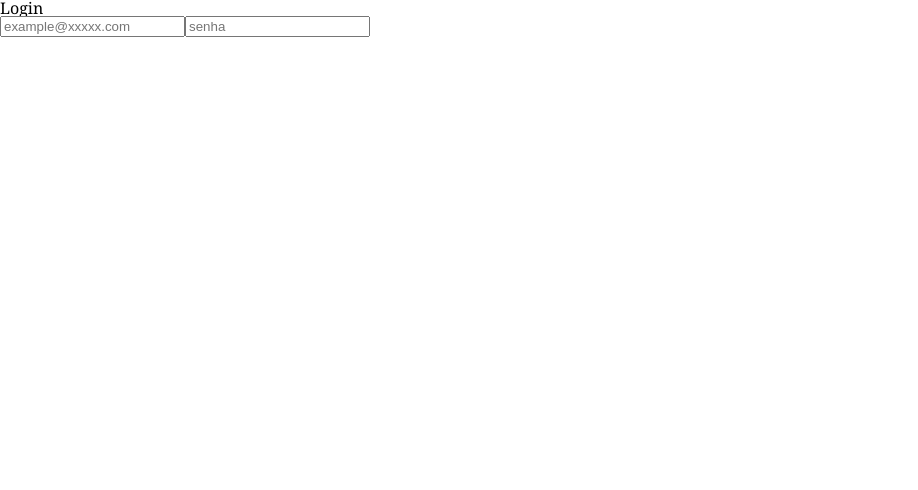
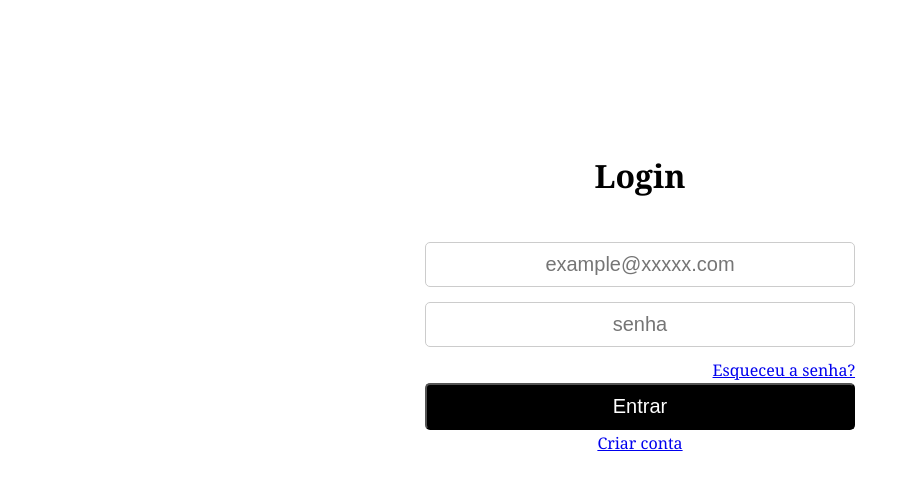
Before and after one commit to SamuelRocha91/front_cloud_foot, a Vue app in the folder cloudFire/: page /login in a window 1280 px wide. Shown: the top 490 px of the page, without its empty margins (0-918 px from the left). Built offline with nearby package versions, Linux system fonts and the light colour scheme.

Commit message:
feat: implementa estilização inicial da página de login

```diff
--- a/cloudFire/src/views/LoginView.vue
+++ b/cloudFire/src/views/LoginView.vue
@@ -1,7 +1,110 @@
+<script setup lang="ts">
+import { RouterLink } from 'vue-router';
+
+</script>
+
 <template>
-    <div>
-        <h1>Login</h1>
-        <input type="text" placeholder="example@xxxxx.com">
-        <input type="text" placeholder="senha">
+    <div id="page-login">
+        <div>
+            <h1>Login</h1>
+            <section class="login-fields">
+              <input type="text" placeholder="example@xxxxx.com">
+              <input type="text" placeholder="senha">
+              <RouterLink id="forgot-Password" to="/login/recovery-password">Esqueceu a senha?</RouterLink>
+              <button>Entrar</button>
+              <RouterLink id="create-Account" to="/registro">Criar conta</RouterLink>
+            </section>
+        </div>
     </div>
 </template>
+
+<style scoped>
+    #page-login {
+        display: flex;
+        width: 100%;
+        height: 100vh;
+        justify-content: center;
+        align-items: center;
+    }
+
+    #page-login div {
+        display: flex;
+        flex-direction: column;
+        justify-content: start;
+        align-items: center;
+        width: 42%;
+        gap: 50px;
+        padding: 30px;
+        height: 60%;
+        background-color: #ffffff;
+    }
+    #page-login div h1 {
+     font-size: 32px;
+     font-weight: bold;
+    }
+
+    .login-fields {
+        display: flex;
+        flex-direction: column;
+        width: 80%;
+        gap: 5px;
+    }
+
+    input {
+       font-size: 20px;
+        padding: 10px;
+        text-align: center;
+        border: 1px solid #ccc;
+        border-radius: 5px;
+        margin-bottom: 10px;
+    }
+
+
+    input::placeholder{
+        text-align: center;
+    }
+
+
+    .login-fields button{
+        font-size: 20px;
+        padding: 10px;
+        background-color: black;
+        color: white;
+        border-radius: 5px;
+        transition: background-color 0.3s ease;
+    }
+
+      .login-fields button:hover {
+        background-color: #333;
+    }
+
+    #forgot-Password {
+        align-self: end;
+    }
+
+    #create-Account {
+        align-self: center;
+    }
+
+    @media (max-width: 768px) {
+        #page-login div {
+            width: 80%;
+            padding: 20px;
+        }
+
+        .login-fields {
+            width: 100%;
+        }
+    }
+
+    @media (max-width: 480px) {
+        #page-login div {
+            width: 100%;
+            padding: 10px;
+        }
+
+        .login-fields button {
+            width: 100%;
+        }
+    }
+</style>
```
Also changed, not shown: cloudFire/src/components/DoubtHome.vue (line endings or trailing spaces).
